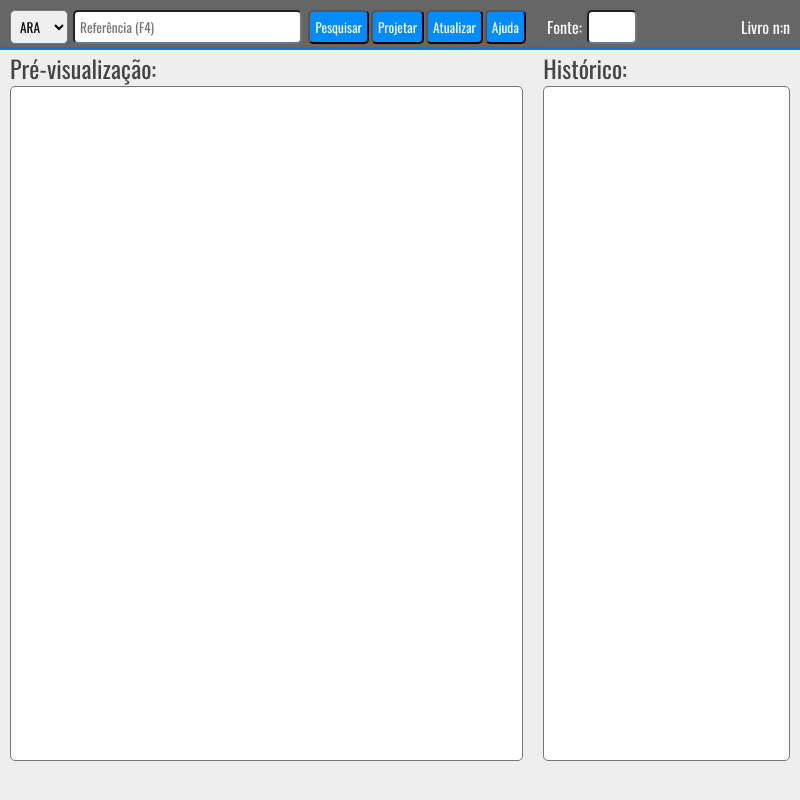
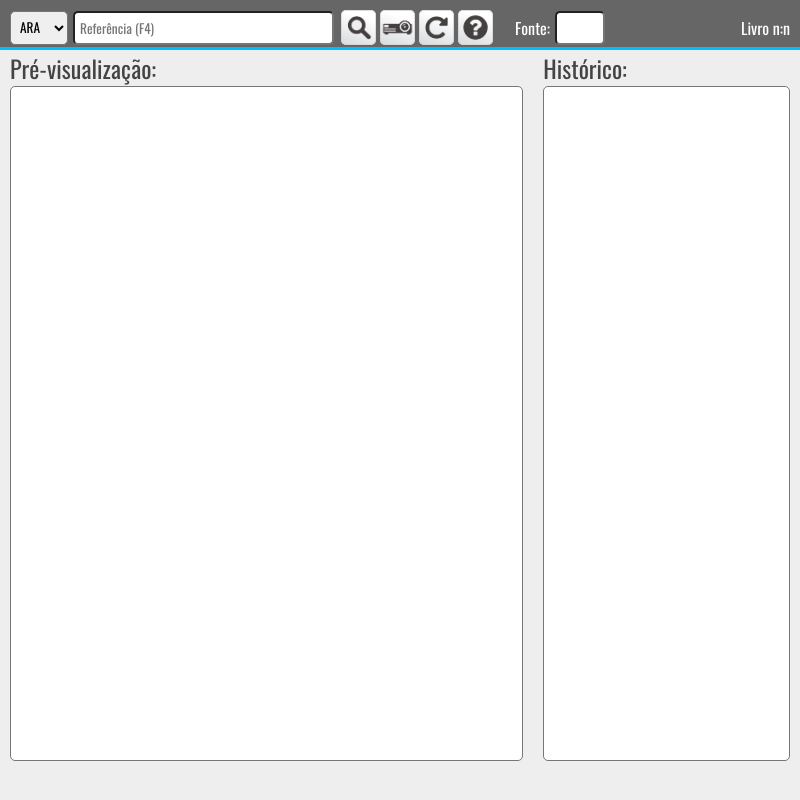
Before and after one commit to devs-7/bible-projector-multi-language, an Electron app: page bible-projector/index.html in a window 800 px wide. Drawn offline with Linux system fonts and the light colour scheme; no server answers.

Commit message:
botões com ícones

```diff
--- a/bible-projector/css/index.css
+++ b/bible-projector/css/index.css
@@ -26,7 +26,7 @@ header {
     align-items: center;
     background-color: rgb(102, 102, 102);
     padding: 10px 10px;
-    border-bottom: solid 3px rgb(0, 120, 220);
+    border-bottom: solid 3px deepskyblue;
 }
 
 header label {
@@ -63,10 +63,12 @@ main label {
     margin: 0 10px;
 }
 
-button {
-    margin: 0px 1px;
-    background-color: rgb(0, 140, 255);
-    color: white;
+.button {
+    margin: 0 2px;
+    background-color: #eee;
+    padding: 0;
+    width: 35px;
+    height: 35px;
 }
 
 .preview > textarea {
--- a/bible-projector/index.html
+++ b/bible-projector/index.html
@@ -18,10 +18,10 @@
             <option value="nvi">NVI</option>
         </select>
         <input type="text" id="pesquisarTexto" class="bordaRedonda" placeholder="Referência (F4)">
-        <button id="pesquisarButton" class="bordaRedonda">Pesquisar</button>
-        <button id="projetarButton" class="bordaRedonda">Projetar</button>
-        <button id="atualizarButton" class="bordaRedonda">Atualizar</button>
-        <button id="ajudaButton" class="bordaRedonda">Ajuda</button>
+        <img src="data/icons/pesquisar.png" id="pesquisarButton" class="bordaRedonda button"></img>
+        <img src="data/icons/projetar.png" id="projetarButton" class="bordaRedonda button"></img>
+        <img src="data/icons/atualizar.png" id="atualizarButton" class="bordaRedonda button"></img>
+        <img src="data/icons/ajuda.png" id="ajudaButton" class="bordaRedonda button"></img>
         <label>Fonte: </label>
         <input type="number" id="tamanhoFonte" class="bordaRedonda">
         <label id="ultimaPesquisa">Livro n:n</label>
```
